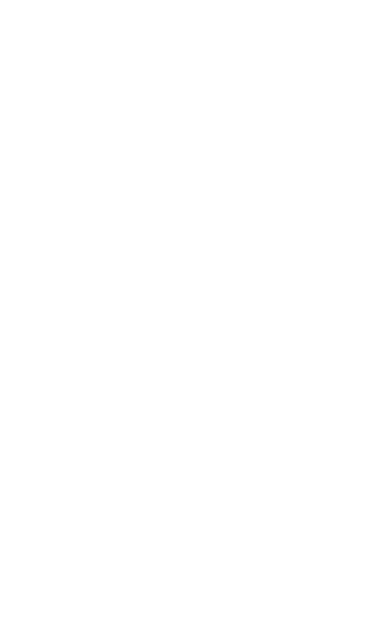
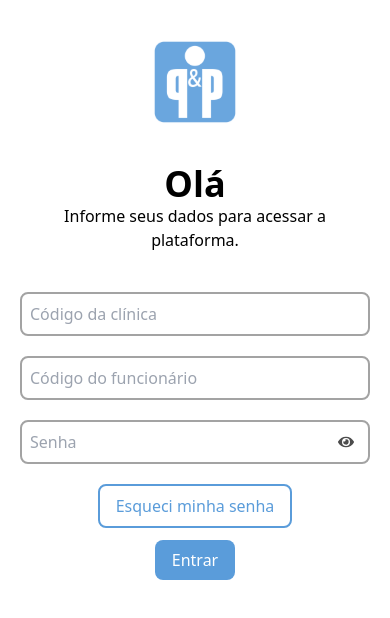
Before and after one commit to maurelio631/Prontu, a React (Vite) app: page /login in a window 390 px wide. Before the commit this address had no page. Shown: the top 618 px of the page. Built offline with nearby package versions, Linux system fonts and the light colour scheme.

Commit message:
pagina de login e responsividade

```diff
--- a/src/components/formSteps/formUncomfortableAreas.jsx
+++ b/src/components/formSteps/formUncomfortableAreas.jsx
@@ -1,5 +1,4 @@
 import { useEffect, useRef } from 'react';
-import lixeira from '../../assets/lixeira.png';
 import corpo from '../../assets/corpohumano.png';
 import { FaCamera, FaTrash } from 'react-icons/fa';
 
--- a/src/main.jsx
+++ b/src/main.jsx
@@ -3,10 +3,12 @@ import ReactDOM from "react-dom/client";
 import "./index.css";
 import "./assets/styles/alerts.css";
 
+import { BrowserRouter, Route, Routes } from "react-router-dom";
+
 import App from "./pages/App";
-import { BrowserRouter, Route, Routes } from "react-router-dom";
 import { Pacientes } from "./pages/Pacientes";
 import { Prontuario } from "./pages/Prontuario";
+import { Login } from "./pages/Login";
 
 
 
@@ -15,8 +17,9 @@ ReactDOM.createRoot(document.getElementById("root")).render(
     <BrowserRouter>
         <Routes>
           <Route index path="/" element={<App />} />
-          <Route  path="/Pacientes" element={<Pacientes/>} />
-          <Route path="/Prontuario" element={<Prontuario />} />
+          <Route path="/login" element={<Login />} />
+          <Route path="/login/pacientes" element={<Pacientes/>} />
+          <Route path="/login/prontuario" element={<Prontuario />} />
         </Routes>
     </BrowserRouter>
   </React.StrictMode>
--- /dev/null
+++ b/src/pages/Login.jsx
@@ -0,0 +1,90 @@
+import { useState } from "react";
+import  logoLogin  from "../assets/logoLogin.svg";
+import logo from "../assets/logo.svg";
+
+import { FaEye, FaEyeSlash } from "react-icons/fa";
+
+export function Login(){
+
+    const [statusLogin, setStatusLogin] = useState(false);
+    const [iconPass, setIconPass] = useState(true);
+    const [type, setType] = useState('password');
+
+
+    const handleToggle = () => {
+        if (type === 'password') {
+            setType('text')
+            setIconPass(false)
+        } else {
+            setIconPass(true)
+            setType('password')
+        }
+    }
+
+    return (
+        <main className="flex w-full flex-col sm:flex-row h-screen">
+
+            <div className="w-full py-10 sm:bg-azul-principal sm:p-0  sm:w-1/2 flex items-center justify-center">
+                    <img src={logoLogin} alt="logo" className="hidden sm:block" />
+                    <img src={logo} alt="logo" className="block sm:hidden" />
+
+                </div>
+
+                <div className="w-full sm:w-1/2 flex items-center justify-center">
+                    {statusLogin == false ? (
+                        <div className="w-full max-w-[440px] flex flex-col gap-5 px-5">
+                            <div className="mb-5">
+                                <h2 className="text-4xl font-semibold text-center sm:text-left">Olá</h2>
+                                <p className="text-center sm:text-left">Informe seus dados para acessar a plataforma.</p>
+                            </div>
+
+                            <input type="text" placeholder="Código da clínica" className="w-full border-2 border-cinza-escuro rounded-lg p-2 outline-none hover:border-black/70" />
+                            <input type="text" placeholder="Código do funcionário" className="w-full border-2 border-cinza-escuro rounded-lg p-2 outline-none hover:border-black/70" />
+
+                            <div className="relative">
+                                <input type={type} name="" id="" placeholder="Senha"
+                                    className="w-full border-2 border-cinza-escuro rounded-lg p-2 outline-none hover:border-black/70" />
+
+                                <button type="button" className="absolute right-4 top-3.5 text-black/70" onClick={handleToggle}>
+                                    {iconPass == true ? <FaEye /> : <FaEyeSlash />}
+                                </button>
+                            </div>
+
+                            <div className="flex flex-col gap-3 items-center  sm:gap-0 sm:flex-row sm:justify-between">
+                                <button type="button" onClick={() => setStatusLogin(true)} className="border-2 border-azul-principal text-azul-principal rounded-lg py-2 px-4  hover:bg-azul-principal hover:text-white">
+                                    Esqueci minha senha
+                                </button>
+
+                                <button type="button" className="bg-azul-principal text-white w-20 rounded-lg py-2  hover:bg-azul-principal/70">
+                                    Entrar
+                                </button>
+                            </div>
+                        </div>
+                    )
+                        :
+                    (
+                        <div className="w-full max-w-[440px] flex flex-col gap-5 px-5">
+                            <div className="mb-5">
+                                <h2 className="text-xl sm:text-4xl font-semibold text-center sm:text-left">Recuperação de senha</h2>
+                                <p className="text-center sm:text-left">Informe os dados necessários para recuperar sua senha</p>
+                            </div>
+
+                            <input type="text" placeholder="Código da clínica" className="w-full border-2 border-cinza-escuro rounded-lg p-2 outline-none hover:border-black/70" />
+                            <input type="text" placeholder="Código do funcionário" className="w-full border-2 border-cinza-escuro rounded-lg p-2 outline-none hover:border-black/70" />
+
+
+                            <div className="flex flex-col-reverse gap-3 items-center  sm:gap-0 sm:flex-row sm:justify-between">
+                                <button type="button" onClick={() => setStatusLogin(false)} className="border-2 border-azul-principal text-azul-principal rounded-lg py-2 px-4 hover:bg-azul-principal hover:text-white">
+                                    Voltar
+                                </button>
+
+                                <button type="button" className="bg-azul-principal text-white  rounded-lg py-2 px-4 hover:bg-azul-principal/70">
+                                    Enviar recuperação de senha
+                                </button>
+                            </div>
+                        </div>
+                    )}
+                </div>
+        </main>
+    )
+}
```
Also changed, not shown: src/assets/lixeira.png (deleted), src/assets/logoLogin.svg (added).
